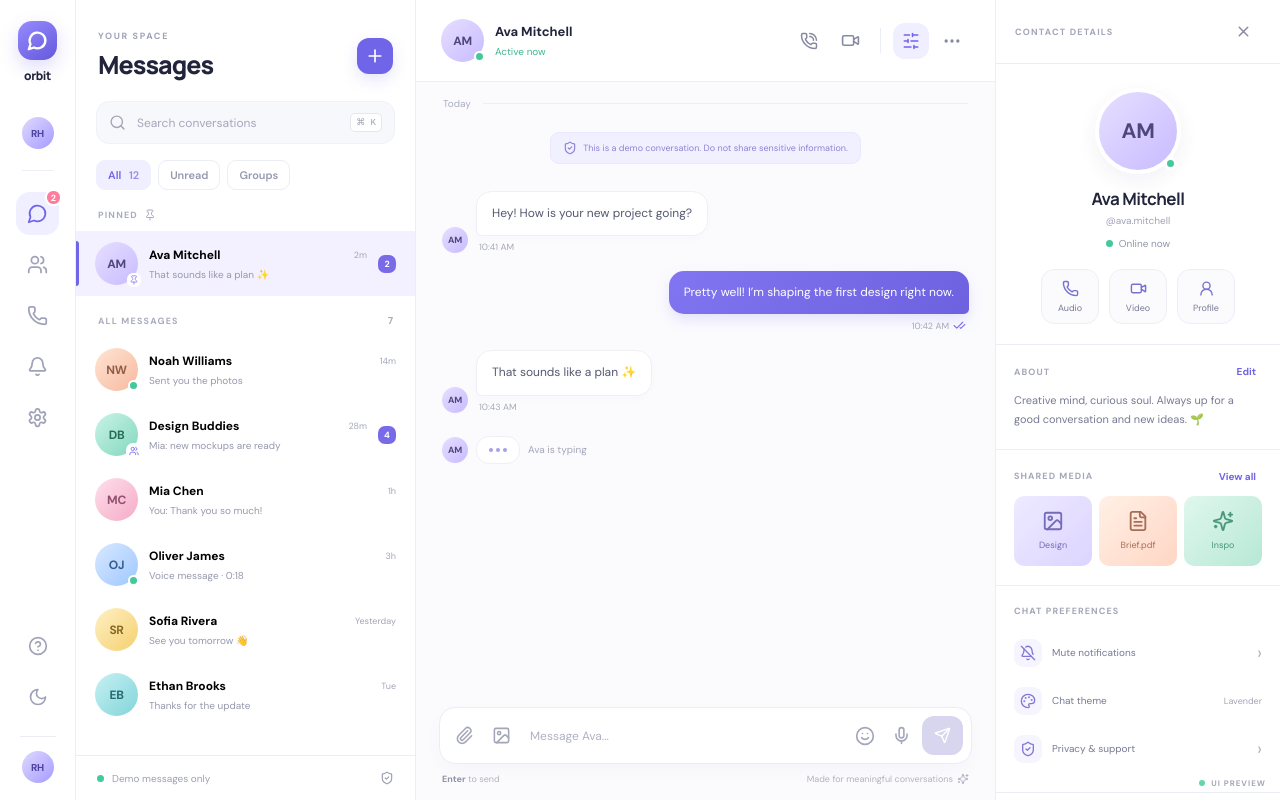
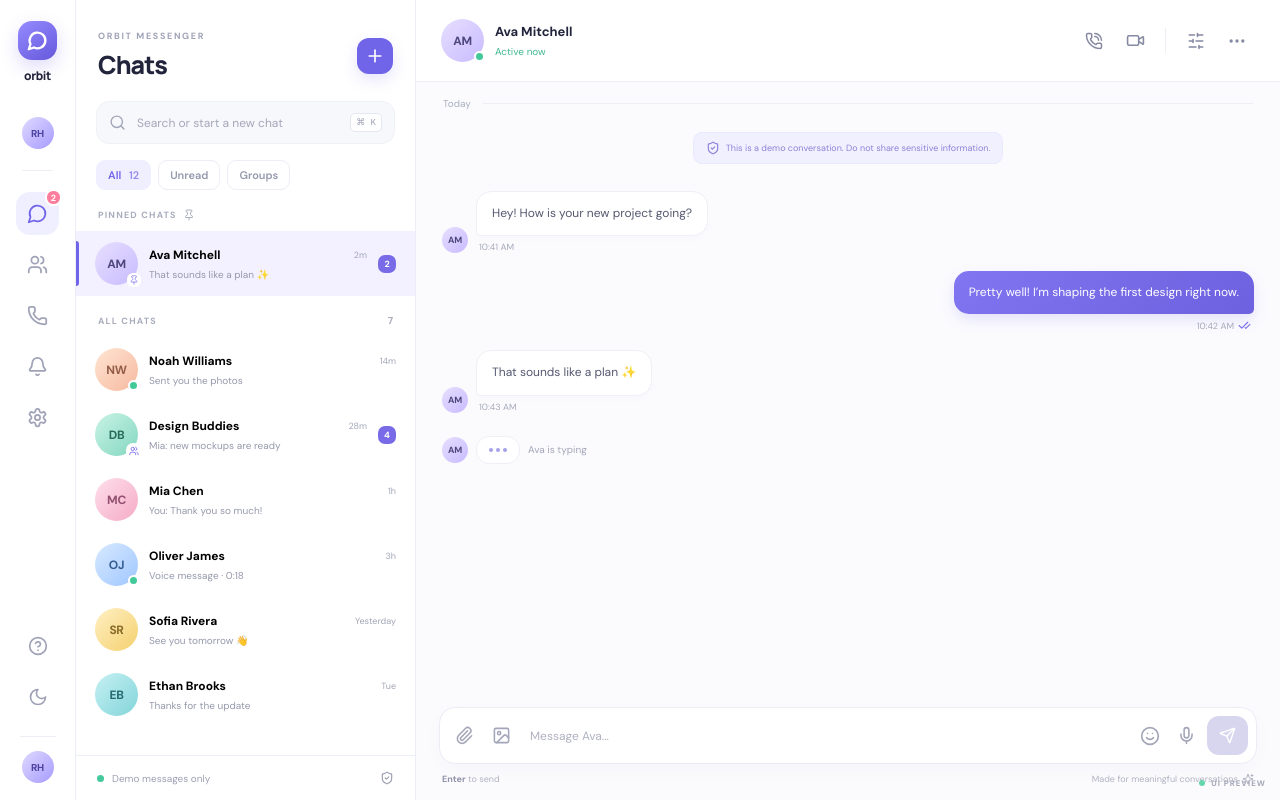
Before and after one commit to serakib/messenger, a React (Vite) app: page / in a window 1280 px wide. Built offline with nearby package versions, Linux system fonts and the light colour scheme.

Commit message:
design: switch messenger to chat-first layout

```diff
--- a/scr/App.jsx
+++ b/scr/App.jsx
@@ -55,7 +55,7 @@ function App() {
   const [search, setSearch] = useState('');
   const [message, setMessage] = useState('');
   const [messages, setMessages] = useState(seedMessages);
-  const [showProfile, setShowProfile] = useState(true);
+  const [showProfile, setShowProfile] = useState(false);
   const [mobileChat, setMobileChat] = useState(false);
   const [dark, setDark] = useState(false);
   const [toast, setToast] = useState('');
@@ -97,18 +97,18 @@ function App() {
 
     <section className={`inbox-panel ${mobileChat ? 'inbox-mobile-hidden' : ''}`}>
       <div className="inbox-heading">
-        <div><div className="eyebrow">YOUR SPACE</div><h1>{activeNav === 'Chats' ? 'Messages' : activeNav}</h1></div>
+        <div><div className="eyebrow">ORBIT MESSENGER</div><h1>{activeNav === 'Chats' ? 'Chats' : activeNav}</h1></div>
         <button className="icon-button create-button" onClick={() => setShowNewChat(true)} aria-label="New chat"><Plus size={20}/></button>
       </div>
-      <div className="search-box"><Search size={17}/><input value={search} onChange={e=>setSearch(e.target.value)} placeholder="Search conversations"/><kbd>⌘ K</kbd></div>
+      <div className="search-box"><Search size={17}/><input value={search} onChange={e=>setSearch(e.target.value)} placeholder="Search or start a new chat"/><kbd>⌘ K</kbd></div>
       <div className="inbox-filters"><button className="filter-chip selected">All <span>12</span></button><button className="filter-chip" onClick={()=>notify('Unread filter preview')}>Unread</button><button className="filter-chip" onClick={()=>notify('Groups filter preview')}>Groups</button></div>
       {activeNav === 'Chats' ? <>
-        <div className="section-caption">PINNED <Pin size={12}/></div>
+        <div className="section-caption">PINNED CHATS <Pin size={12}/></div>
         <button className={`person-row ${selectedId===1?'chosen':''}`} onClick={()=>selectPerson(1)}>
           <div className="avatar-wrap"><Avatar person={people[0]} showOnline/><span className="pin-mini"><Pin size={10}/></span></div>
           <div className="person-copy"><div className="person-top"><strong>Ava Mitchell</strong><time>2m</time></div><div className="person-preview">That sounds like a plan ✨</div></div><span className="unread-badge">2</span>
         </button>
-        <div className="section-caption recent-caption">ALL MESSAGES <span>{filteredPeople.length}</span></div>
+        <div className="section-caption recent-caption">ALL CHATS <span>{filteredPeople.length}</span></div>
         <div className="people-list">
           {filteredPeople.filter(p=>p.id!==1).map(p=><button key={p.id} className={`person-row ${selectedId===p.id?'chosen':''}`} onClick={()=>selectPerson(p.id)}>
             <div className="avatar-wrap"><Avatar person={p} showOnline/>{p.group && <span className="group-badge"><Users size={10}/></span>}</div>
```
